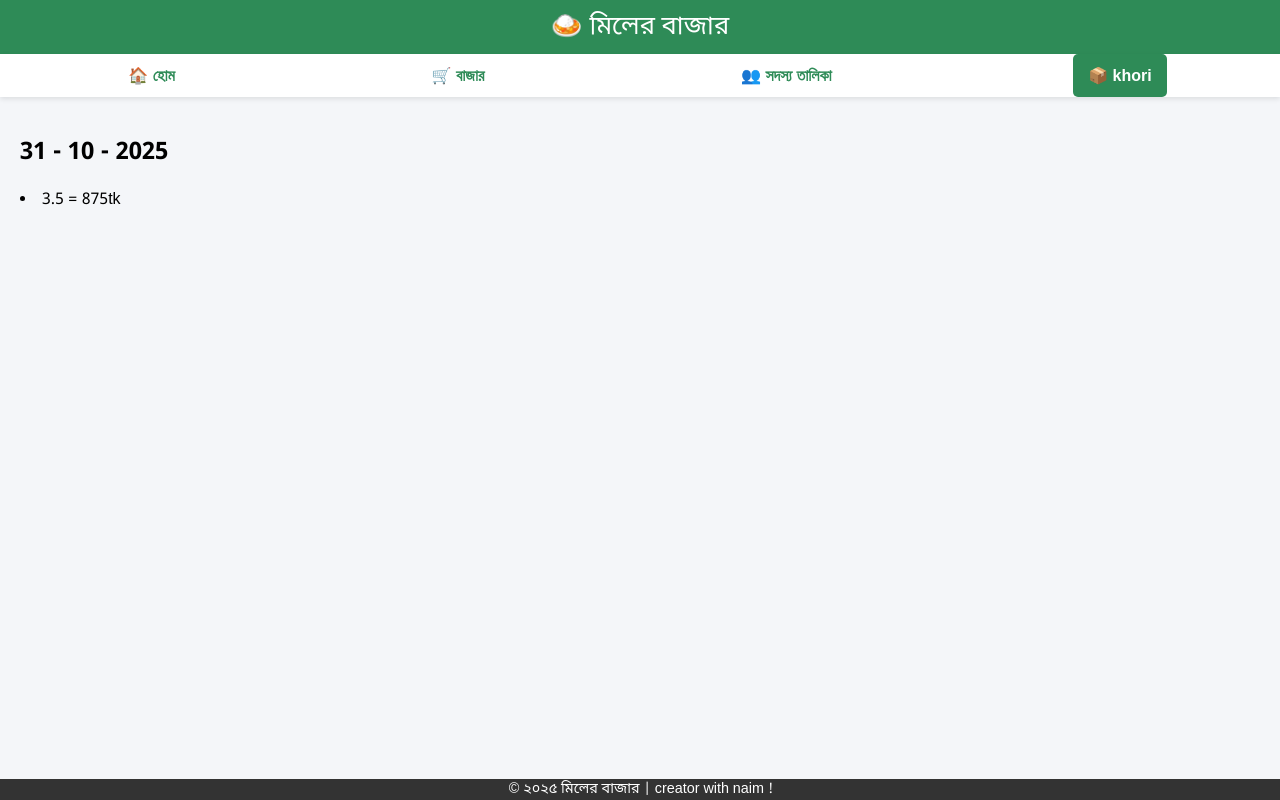
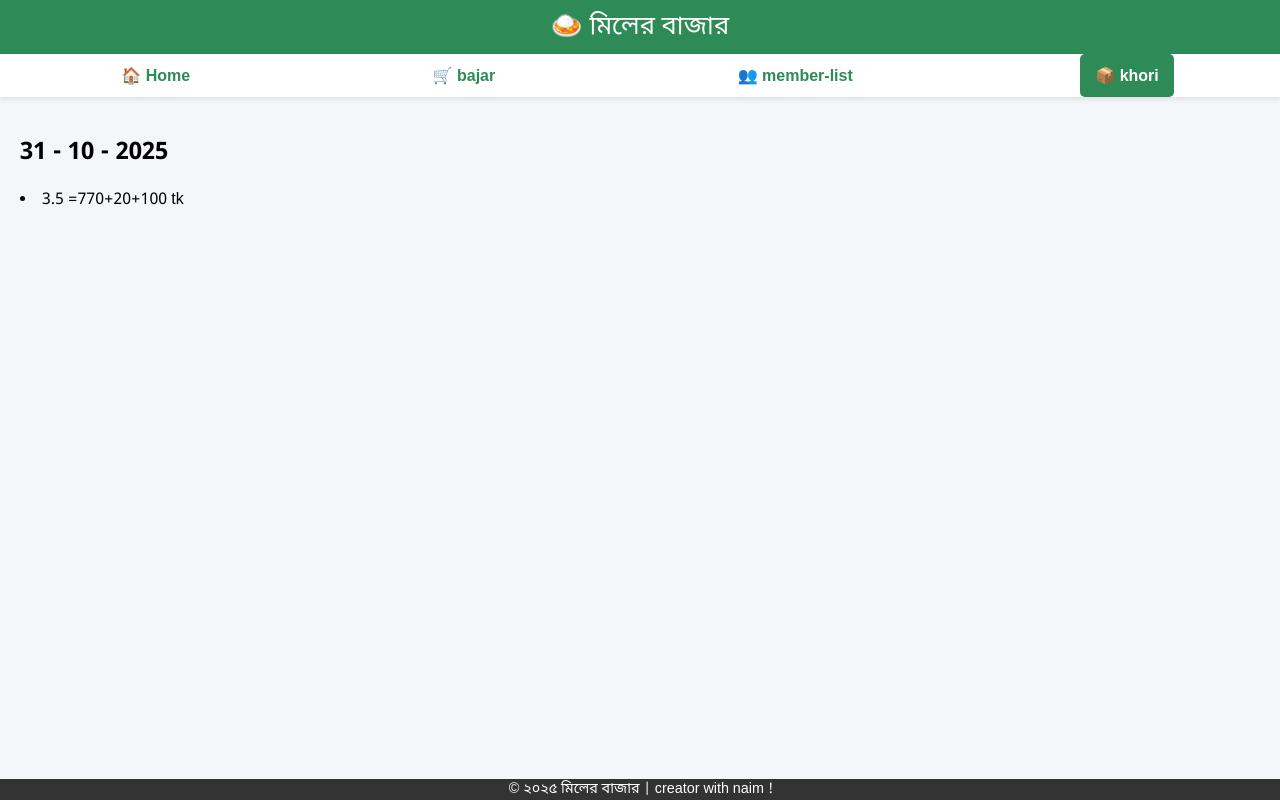
Before and after one commit to naimweb/tec9-mill-bazar, a plain HTML site: page index.html in a window 1280 px wide. Both pictures are taken after a click on the button "📦 khori". Drawn offline with Linux system fonts and the light colour scheme.

Commit message:
fix:section and member list

```diff
--- a/index.html
+++ b/index.html
@@ -12,9 +12,9 @@
   <header>🍛 মিলের বাজার</header>
 
   <nav>
-    <button class="active" onclick="showSection('home')">🏠 হোম</button>
-    <button onclick="showSection('bazar')">🛒 বাজার</button>
-    <button onclick="showSection('members')">👥 সদস্য তালিকা</button>
+    <button class="active" onclick="showSection('home')">🏠 Home</button>
+    <button onclick="showSection('bazar')">🛒 bajar</button>
+    <button onclick="showSection('members')">👥 member-list</button>
     <button onclick="showSection('purchase')">📦 khori</button>
   </nav>
 
@@ -33,7 +33,7 @@
     <h2>👥 সদস্য তালিকা</h2>
     <div class="member-list">
       <ul>
-        <li> 1. sajedul(1001) -------------- <span></span></li>
+
         <li>2. Aslam(1001)   -------------- <span></span></li>
         <li>3. sajedul(1001) -------------- <span>200 tk</span></li>
         <li>4. Abir(1001)   -------------- <span>200 tk</span></li>
@@ -74,7 +74,7 @@
 
   <section id="purchase">
     <h2>31 - 10 - 2025</h2>
-    <li>3.5 = 875tk</li>
+    <li>3.5 =770+20+100 tk  </li>
     <div>
     <!-- <h2>Date:04-11-2025</h2>
     <li>4mon = 500tk</li> -->
```
